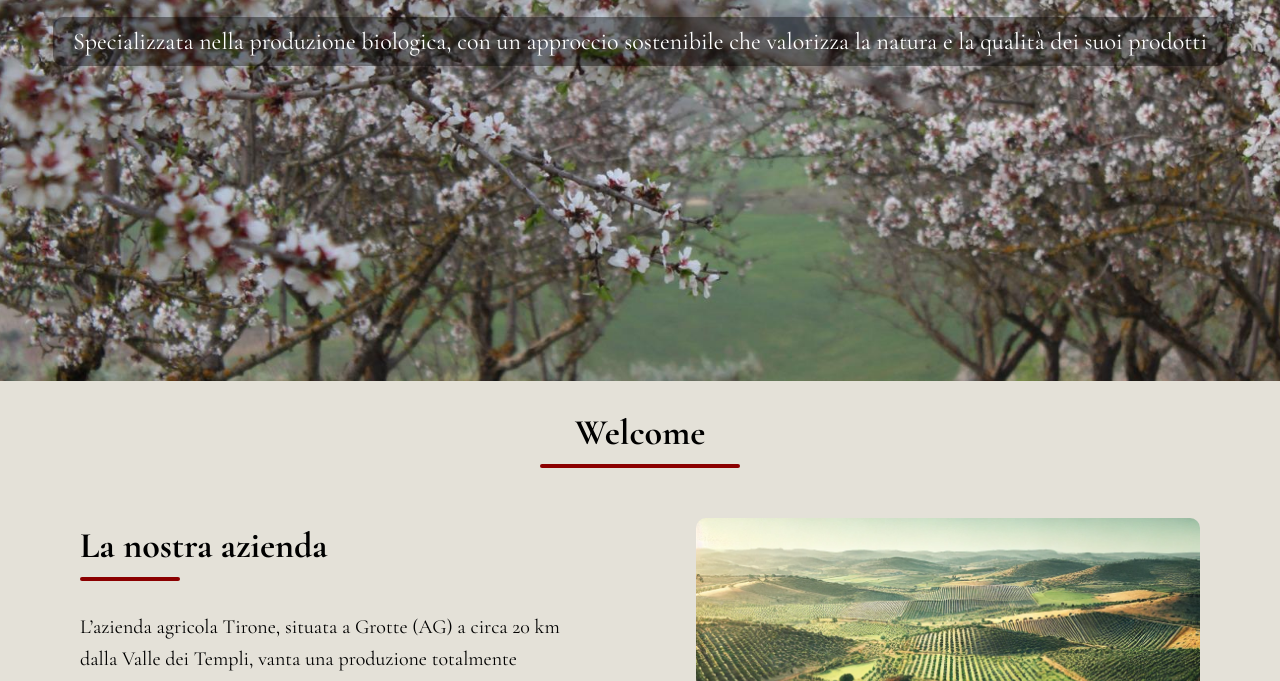
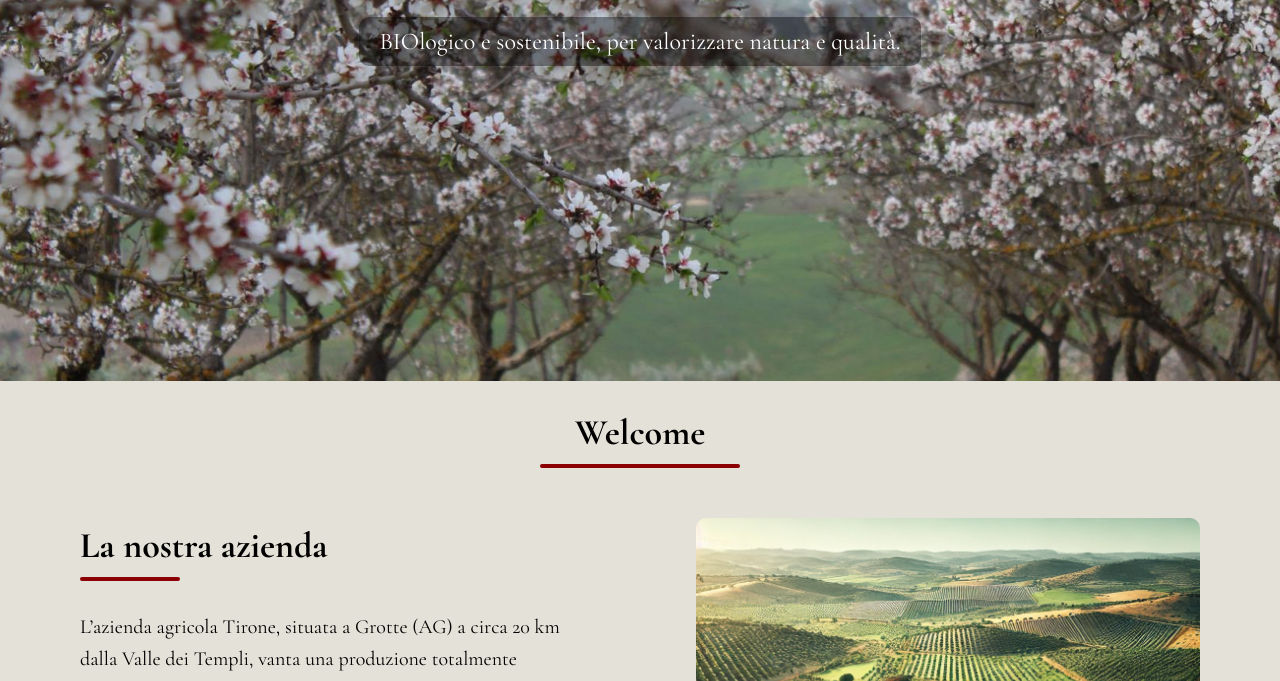
Before and after one commit to Antoniotirone/Azienda, a plain HTML site: page index.html in a window 1280 px wide. Shown: the part 419-1100 px from the top of the page. Drawn offline with nearby package versions, Linux system fonts and the light colour scheme.

Commit message:
Update index.html

```diff
--- a/index.html
+++ b/index.html
@@ -184,7 +184,7 @@
 
 <section class="hero">
     <h1>Azienda Agricola Tirone</h1>
-    <p>Specializzata nella produzione biologica, con un approccio sostenibile che valorizza la natura e la qualità dei suoi prodotti</p>
+    <p>BIOlogico e sostenibile, per valorizzare natura e qualità.</p>
 </section>
 
 <section class="description">
```
